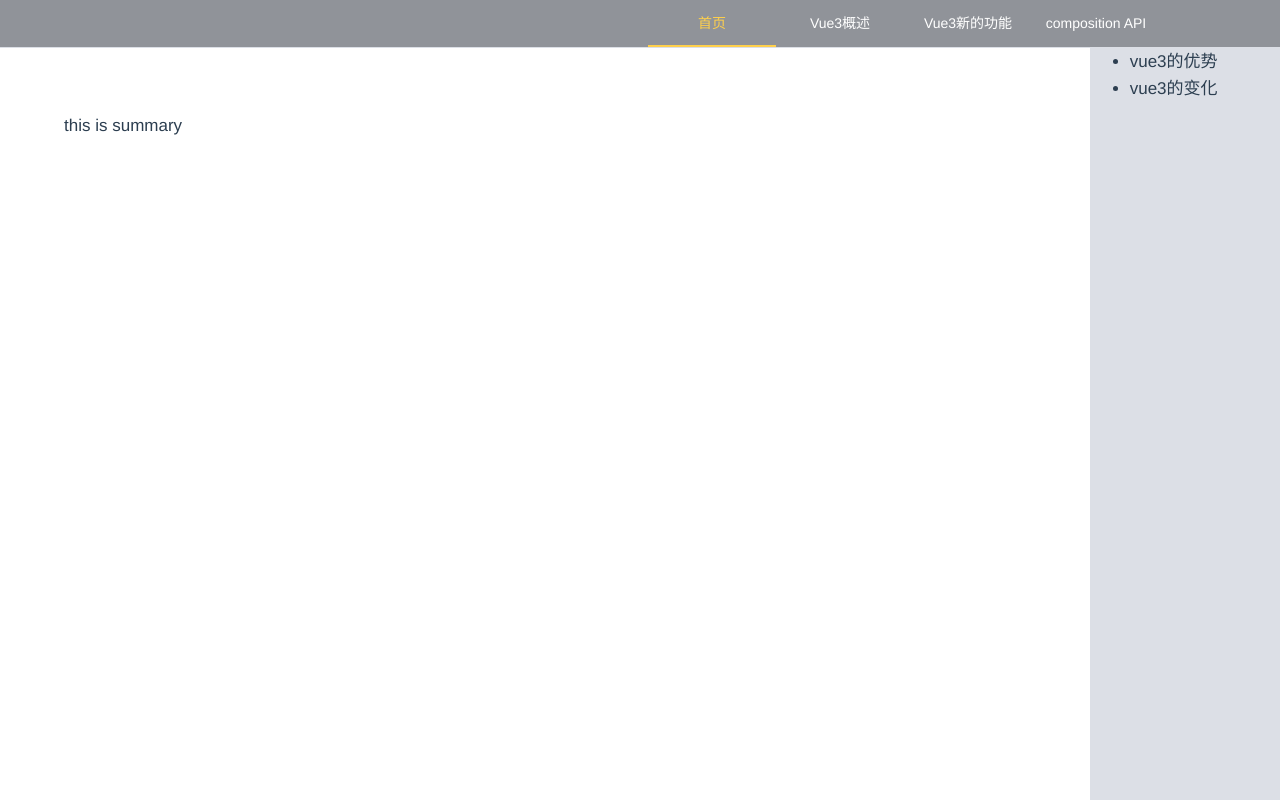
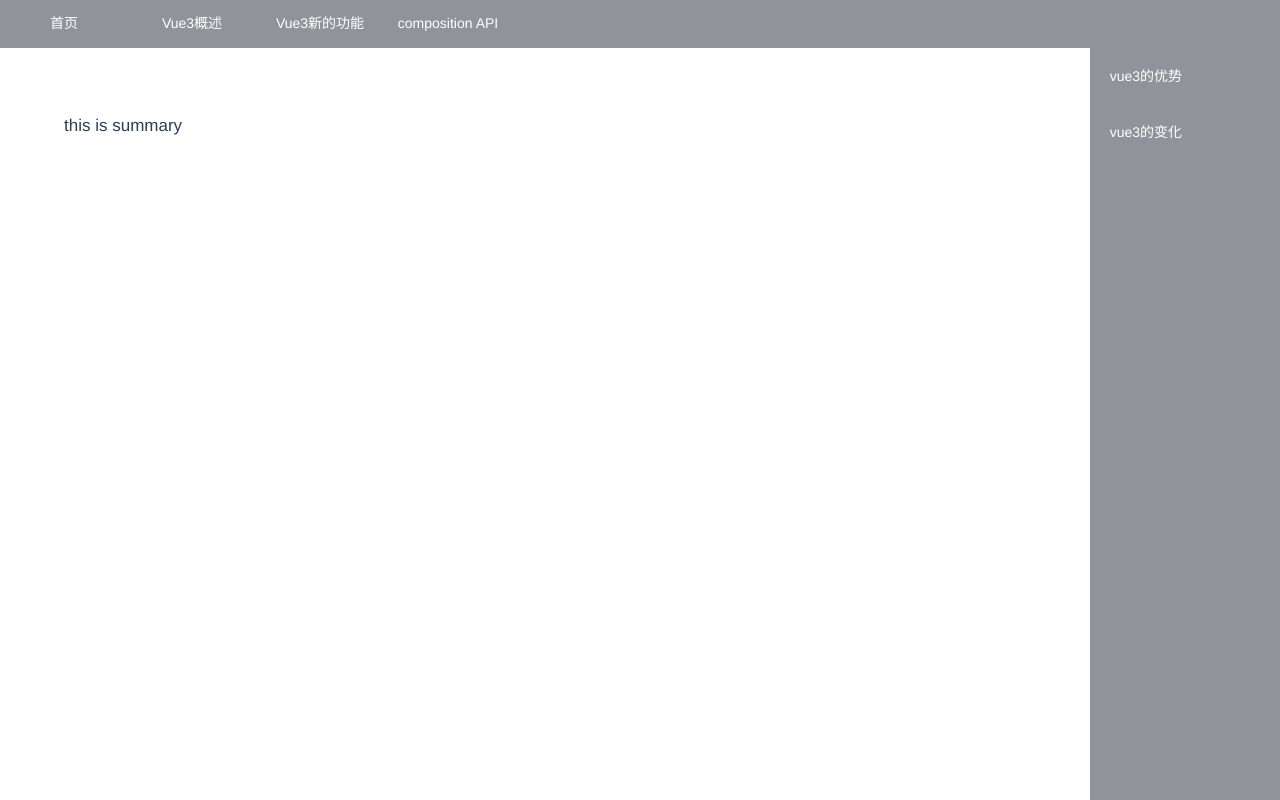
Before and after one commit to YXJR/note_vue3, a Vue app: page /summary in a window 1280 px wide. Built offline with nearby package versions, Linux system fonts and the light colour scheme.

Commit message:
fixed-菜单路由跳转

```diff
--- a/src/assets/main.scss
+++ b/src/assets/main.scss
@@ -1,12 +1,9 @@
 @import './base.css';
 
 #app {
-//   max-width: 1280px;
-//   padding:2rem 0 2rem 0;
   height: 100vh;
   font-family: PingFang SC, Helvetica Neue, Helvetica, Hiragino Sans GB, Arial, sans-serif, Microsoft YaHei;
   font-size:17px;
-//   background-color: aquamarine;
 }
 
 .layouts{
@@ -23,7 +20,7 @@
         &-left{
             width:228px;
             height: calc(100vh - 48px);
-            background-color: #DCDFE6;
+            background-color: #909399;
         }
         &-right{
             width:100%;
@@ -41,21 +38,15 @@ a,
   transition: 0.4s;
 }
 
-/* @media (hover: hover) {
-  a:hover {
-    background-color: hsla(160, 100%, 37%, 0.2);
-  }
-} */
 
-/* @media (min-width: 1024px) {
-  body {
-    display: flex;
-    place-items: center;
-  }
+ul{
+    list-style: none;
+    li{
+     padding-top: 0.3rem ;
+     cursor: pointer;
+    }
+}
 
-  #app {
-    display: grid;
-    grid-template-columns: 1fr 1fr;
-    padding: 0 2rem;
-  }
-} */
+.el-menu {
+    // border:none !important
+}
--- /dev/null
+++ b/src/components/Advantage.vue
@@ -0,0 +1,20 @@
+<template>
+  <div>
+    vue3 的优势
+  </div>
+</template>
+
+<script>
+export default {
+  setup () {
+    let advantage = []
+
+    return {
+      advantage
+    }
+  }
+}
+</script>
+
+<style lang="scss" scoped>
+</style>
--- /dev/null
+++ b/src/components/Change.vue
@@ -0,0 +1,18 @@
+<template>
+  <div>
+    vue3的变化
+  </div>
+</template>
+
+<script>
+export default {
+  setup () {
+
+
+    return {}
+  }
+}
+</script>
+
+<style lang="scss" scoped>
+</style>
--- a/src/router/routes.js
+++ b/src/router/routes.js
@@ -15,16 +15,18 @@ const routes = [
     },
     children: [
       {
-        path: "advantage",
+        path: "/advantage",
         meta: {
           title: "vue3的优势",
         },
+        component: () => import("../components/Advantage.vue"),
       },
       {
-        path: "change",
+        path: "/change",
         meta: {
           title: "vue3的变化",
         },
+        component: () => import("../components/Change.vue"),
       },
     ],
   },
--- a/src/views/Layout/Nav.vue
+++ b/src/views/Layout/Nav.vue
@@ -3,6 +3,7 @@
     :default-active="0"
     class="nav-list"
     mode="horizontal"
+    :router="true"
     background-color="#545c64"
     text-color="#fff"
     active-text-color="#ffd04b"
@@ -11,7 +12,7 @@
     <el-menu-item
       class="nav-list-item"
       v-for="(value,idx) in routes"
-      :index="idx"
+      :index="value.path"
     >{{value.meta.title}}</el-menu-item>
   </el-menu>
 </template>
@@ -24,9 +25,6 @@ export default {
     let { routes } = router.options
     function handleSelect (index, indexPath) {
       //路由跳转
-      router.push({
-        path: routes[index].path
-      })
     }
     return {
       routes,
@@ -39,7 +37,7 @@ export default {
 <style lang="scss" scoped>
 .nav-list {
   display: flex;
-  justify-content: flex-end;
+  justify-content: flex-start;
   padding-right: 120px;
   list-style: none;
   text-align: center;
--- a/src/views/Layout/Sidebar.vue
+++ b/src/views/Layout/Sidebar.vue
@@ -3,12 +3,20 @@
     class="main-left"
     v-if="sidebars && sidebars.length"
   >
-    <ul>
-      <li
-        v-for="(val,index) in sidebars"
-        :key="index + 's'"
-      >{{val.meta.title}}</li>
-    </ul>
+    <el-menu
+      :default-active="0"
+      :router="true"
+      background-color="#909399"
+      text-color="#fff"
+      active-text-color="#ffd04b"
+      @select="handleSelect"
+    >
+      <el-menu-item
+        class="nav-list-item"
+        v-for="(value,idx) in sidebars"
+        :index="value.path"
+      >{{value.meta.title}}</el-menu-item>
+    </el-menu>
   </div>
 </template>
 
@@ -18,9 +26,20 @@
 import { computed } from "vue"
 import { mapState } from "vuex"
 export default {
+  setup () {
+    function handleSelect (index) {
+      console.log(index);
+    }
+    return {
+      handleSelect
+    }
+  },
   computed: mapState(["sidebars"])
 }
 </script>
 
-<style lang="scss" scoped>
+<style lang="scss" >
+.el-menu {
+  border: none !important;
+}
 </style>
--- a/src/views/Summary.vue
+++ b/src/views/Summary.vue
@@ -1,10 +1,6 @@
-<template>
-  <div>
-    this is summary
-  </div>
-</template>
 
 <script>
+import { RouterView } from "vue-router"
 export default {
   setup () {
 
@@ -14,5 +10,13 @@ export default {
 }
 </script>
 
+<template>
+  <div>
+    this is summary
+    <RouterView />
+  </div>
+</template>
+
+
 <style lang="scss" scoped>
 </style>
```
